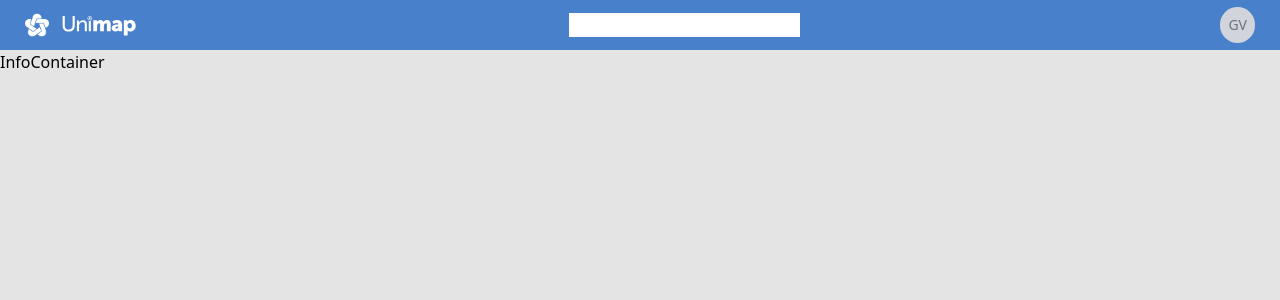
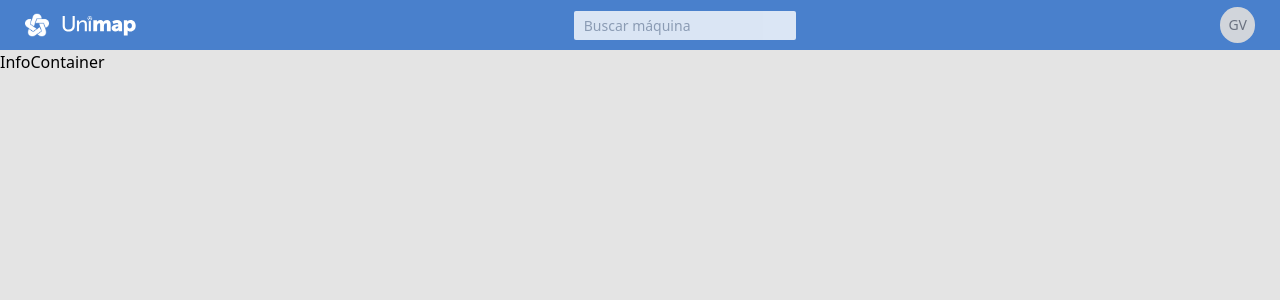
Before and after one commit to gonzaloventura/challenge, a Next.js app: page / in a window 1280 px wide. Shown: the top 300 px of the page. Built offline with nearby package versions, Linux system fonts and the light colour scheme.

Commit message:
mejoras visuales

```diff
--- a/components/Search/Search.jsx
+++ b/components/Search/Search.jsx
@@ -1,7 +1,9 @@
+import './search.css'
+
 export default function Search() {
     return(
-        <div className="w-full rounded bg-white max-w-lg" >
-            <input type="text" className="w-full" />
+        <div className="" >
+            <input type="text" className="search" placeholder='Buscar máquina' />
         </div>
     )
 }
--- /dev/null
+++ b/components/Search/search.css
@@ -0,0 +1,19 @@
+.search{
+    width: 100%;
+    border-radius: 2px;
+    background-color: var(--background-light);
+    opacity: .80;
+    color: var(--text-dark);
+    padding: 4px 10px;
+    font-size: 14px;
+    transition: ease-in-out .3s ;
+}
+
+.search:hover{
+    transition: ease-in-out .3s ;
+    opacity: 1;
+}
+.search:focus{
+    transition: ease-in-out .3s ;
+    opacity: 1;
+}
```
